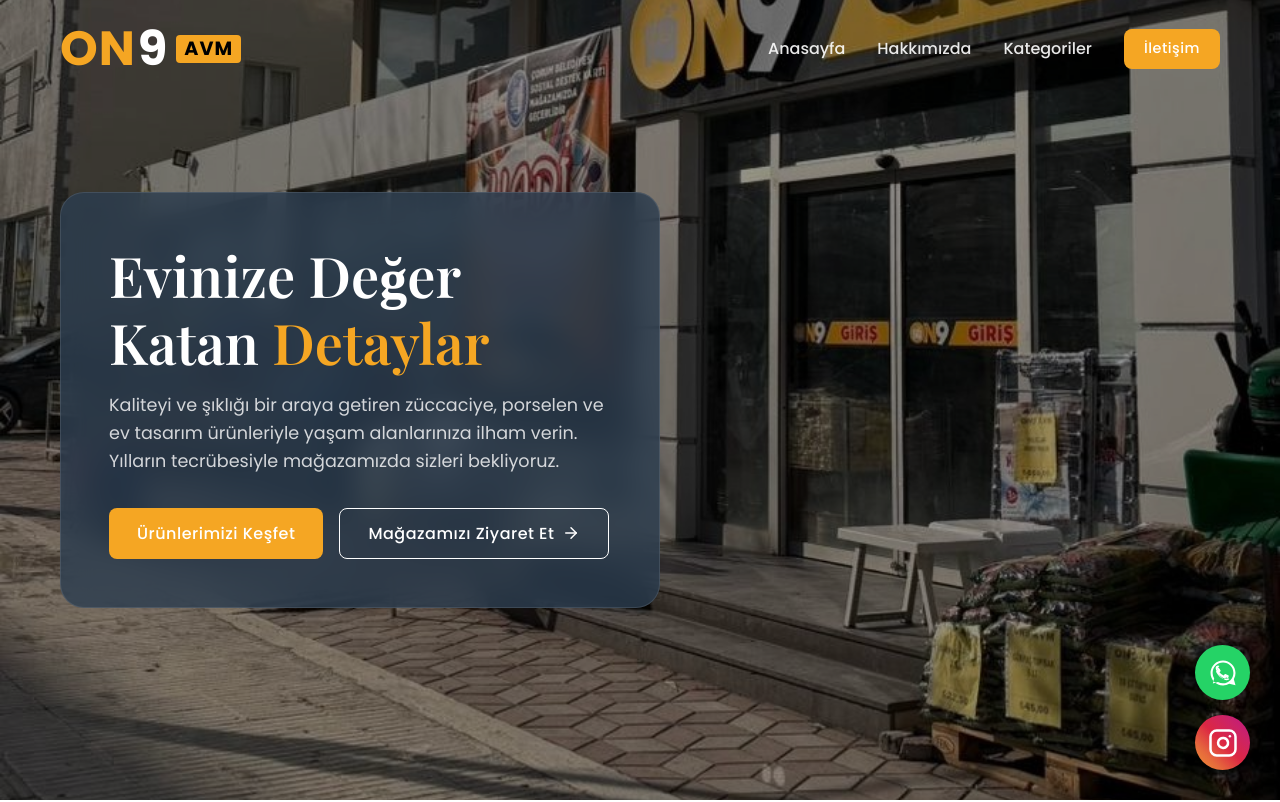
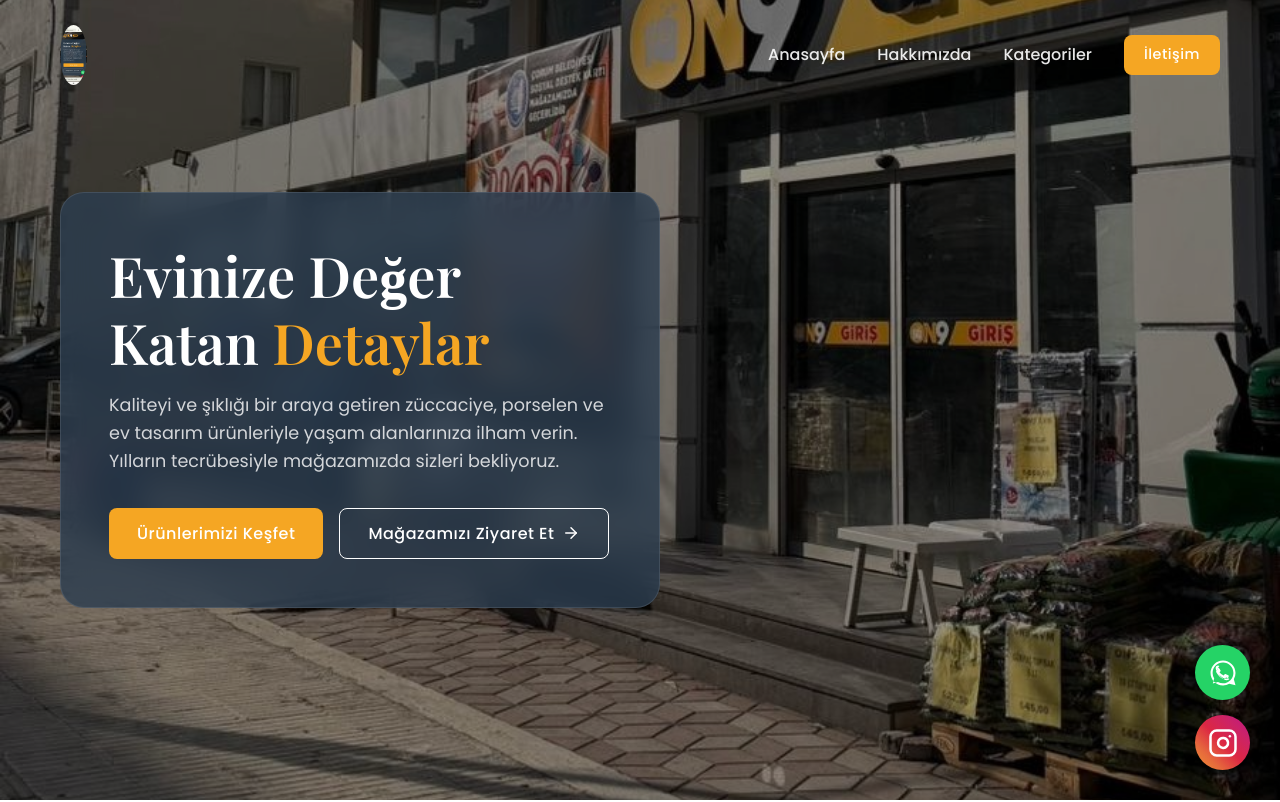
Before and after one commit to Onur1327/elvan, a React (Vite) app in the folder frontend/: page / in a window 1280 px wide. Shown: the top 802 px of the page. Built offline with nearby package versions, Linux system fonts and the light colour scheme; a web font is replaced by a local one.

Commit message:
feat: use uploaded image for logo

```diff
--- a/frontend/src/components/Navbar.jsx
+++ b/frontend/src/components/Navbar.jsx
@@ -39,38 +39,19 @@ const Navbar = () => {
 
         {/* Logo */}
         <a href="#" onClick={closeMenu} style={{
-          fontFamily: 'var(--font-body)',
           textDecoration: 'none',
           display: 'flex',
-          alignItems: 'center',
-          letterSpacing: '1px'
+          alignItems: 'center'
         }}>
-          <span style={{
-            color: 'var(--primary)',
-            fontSize: '3rem',
-            fontWeight: '900',
-            lineHeight: '1'
-          }}>ON</span>
-          <span style={{
-            color: scrolled || mobileMenuOpen ? 'var(--secondary)' : 'var(--white)',
-            fontSize: '3rem',
-            fontWeight: '900',
-            lineHeight: '1',
-            marginLeft: '2px',
-            transition: 'color 0.3s ease'
-          }}>9</span>
-          <span style={{
-            backgroundColor: 'var(--primary)',
-            color: '#000',
-            fontSize: '1.2rem',
-            padding: '4px 8px',
-            borderRadius: '4px',
-            marginLeft: '8px',
-            textTransform: 'uppercase',
-            fontWeight: '800',
-            lineHeight: '1',
-
-          }}>AVM</span>
+          <img
+            src="/images/logo.jpeg"
+            alt="ON9 AVM Logo"
+            style={{
+              height: '60px',
+              width: 'auto',
+              borderRadius: '50%'
+            }}
+          />
         </a>
 
         {/* Desktop Links */}
```
Also changed, not shown: frontend/public/images/logo.jpeg (added).
